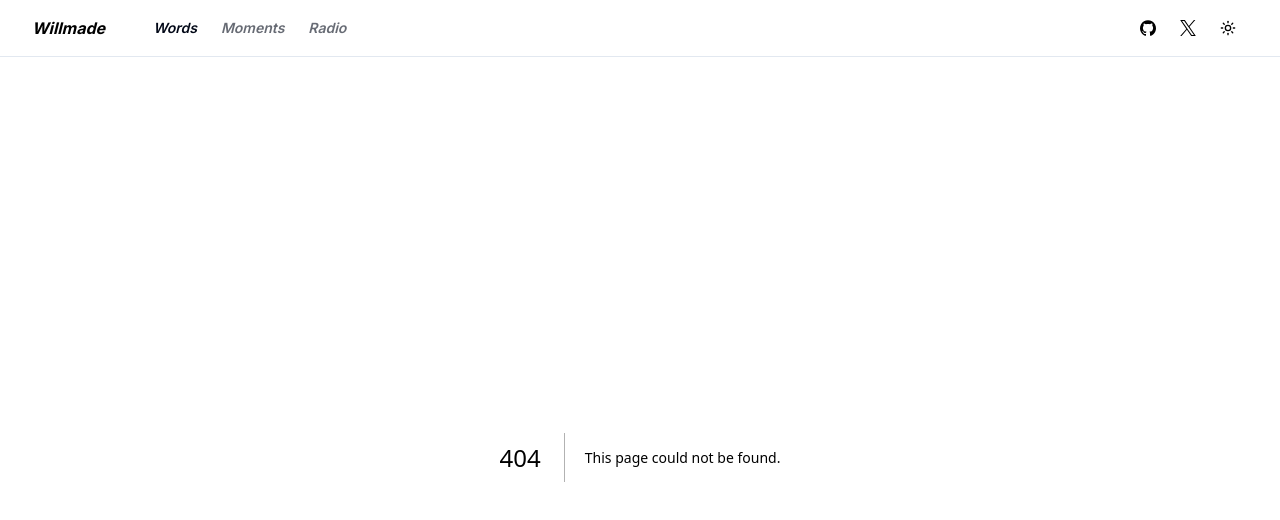
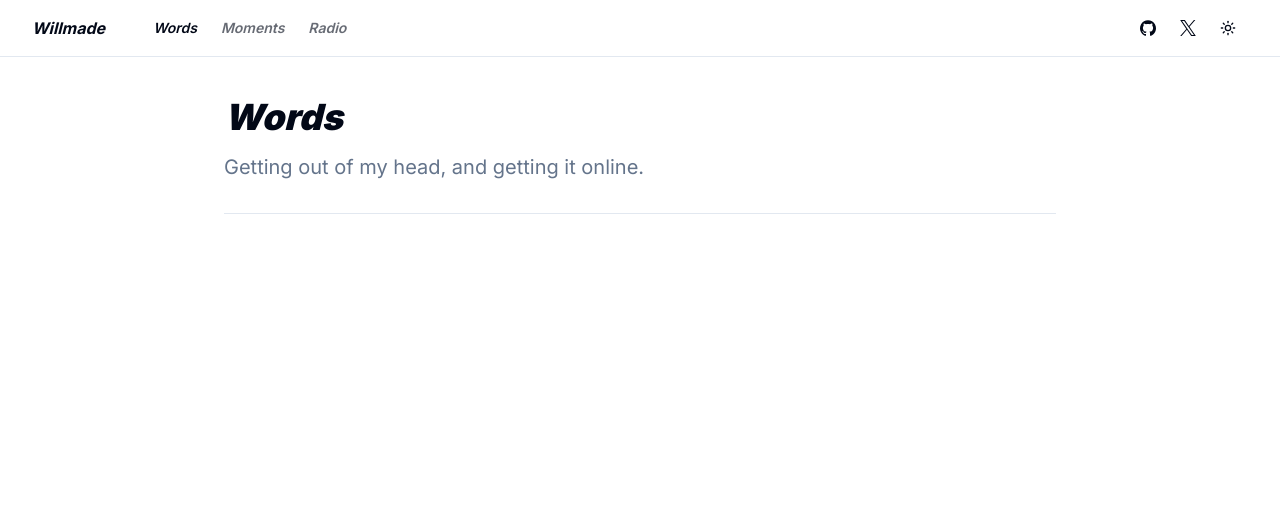
Before and after one commit to SwankSkywalker/willmade, a Next.js app: page /words in a window 1280 px wide. Before the commit this address had no page. Shown: the top 520 px of the page. Built offline with nearby package versions, Linux system fonts and the light colour scheme.

Commit message:
Feat: begin adding blog page structure

```diff
--- /dev/null
+++ b/src/app/words/page.tsx
@@ -0,0 +1,17 @@
+
+
+export default async function WordsPage() {
+    return (
+        <div className="container max-w-4xl py-6 lg:py-10">
+            <div className="flex flex-col item-start gap-4 md:flex-row md:justify-between md:gap-8">
+                <div className="flex-1 space-y-4">
+                    <h1 className="inline-block font-black italic text-4xl lg:tex-5xl">Words</h1>
+                <p className="text-xl text-muted-foreground">
+                    Getting out of my head, and getting it online.
+                </p>
+                </div>
+            </div>
+            <hr className="mt-8" />
+        </div>
+    )
+}
```
